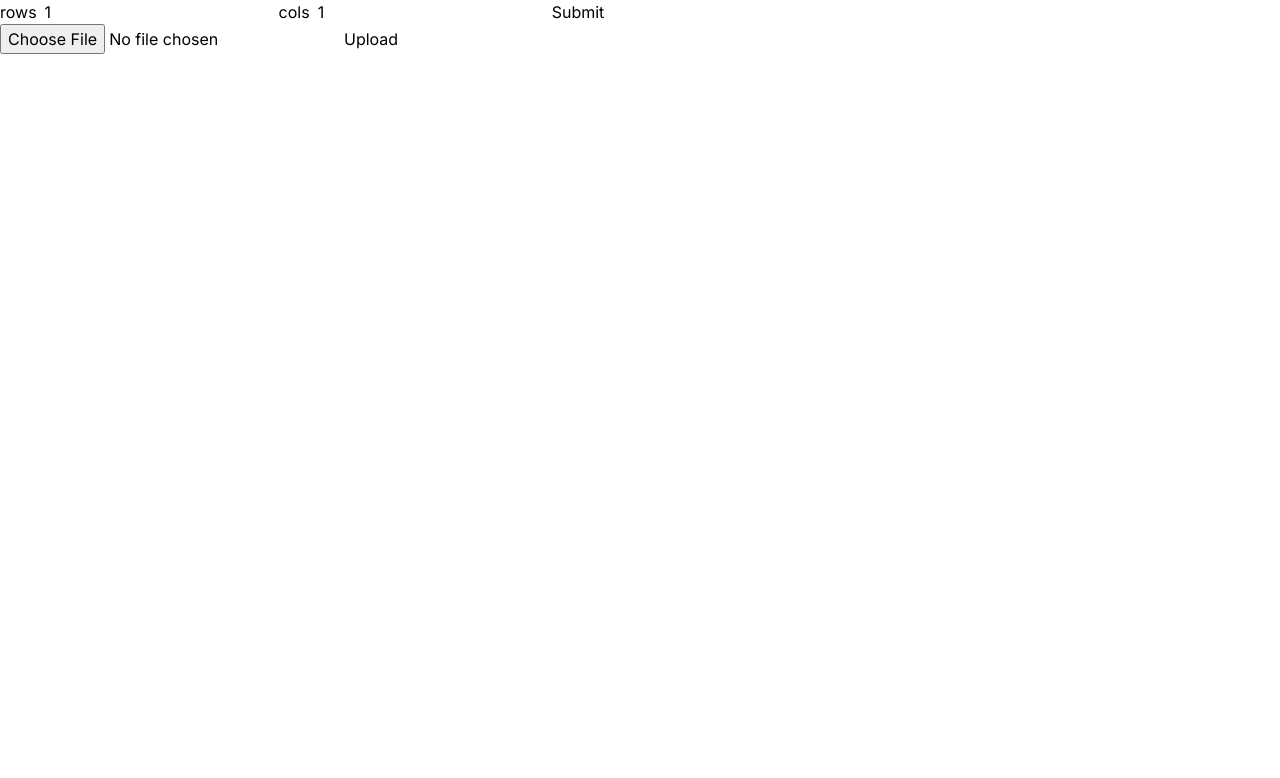
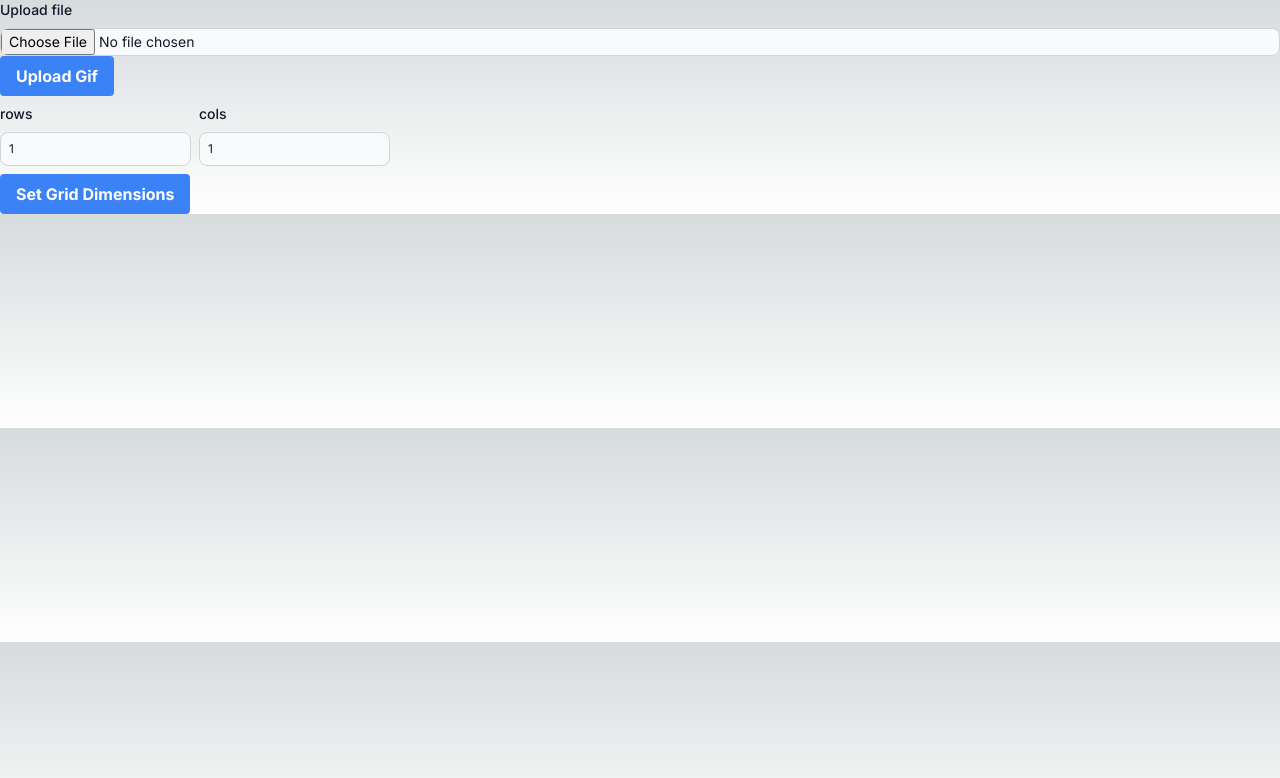
Before and after one commit to niccololampa/gif-grid-splitter, a Next.js app: page / in a window 1280 px wide. Shown: the top 778 px of the page. Built offline with nearby package versions, Linux system fonts and the light colour scheme.

Commit message:
add initial styling

```diff
--- a/src/app/components/GridDisplay.tsx
+++ b/src/app/components/GridDisplay.tsx
@@ -18,7 +18,7 @@ export default function GridDisplay(props: GridDisplayProps) {
   return (
     <div>
       <div
-        className="grid gap-3 "
+        className="grid gap-3 mt-2"
         style={{ gridTemplateRows: gridRows, gridTemplateColumns: gridCols }}
       >
         {gridBoxes.map((_, index) => (
--- a/src/app/components/ImageInput.tsx
+++ b/src/app/components/ImageInput.tsx
@@ -30,9 +30,25 @@ export default function ImageInput(props: ImageInputProps) {
 
   return (
     <div>
-      <input type="file" accept="image/gif" onChange={handleGifChange} />
-      <button onClick={onUpload} disabled={!selectedGif}>
-        Upload
+      <label
+        className="block mb-2 text-sm font-medium text-gray-900 dark:text-white"
+        htmlFor="gif-upload"
+      >
+        Upload file
+      </label>
+      <input
+        type="file"
+        className="block w-full text-sm text-gray-900 border border-gray-300 rounded-lg cursor-pointer bg-gray-50 dark:text-gray-400 focus:outline-none dark:bg-gray-700 dark:border-gray-600 dark:placeholder-gray-400"
+        accept="image/gif"
+        onChange={handleGifChange}
+        id="gif-upload"
+      />
+      <button
+        onClick={onUpload}
+        disabled={!selectedGif}
+        className="bg-blue-500 hover:bg-blue-700 text-white font-bold py-2 px-4 rounded"
+      >
+        Upload Gif
       </button>
     </div>
   );
--- a/src/app/components/RowColInput.tsx
+++ b/src/app/components/RowColInput.tsx
@@ -32,9 +32,16 @@ export default function RowColInput(props: RowColInputProps) {
   };
 
   return (
-    <div>
+    <div className="mt-2">
       <form onSubmit={handleSubmit}>
-        <label className="mr-2">rows</label>
+        <div className="flex flex-wrap">
+          <div className="mr-2">
+            <label
+              className="block mb-2 text-sm font-medium text-gray-900 dark:text-white"
+              htmlFor="rows"
+            >
+              rows
+            </label>
             <input
               type="text"
               onChange={handleChange}
@@ -42,8 +49,17 @@ export default function RowColInput(props: RowColInputProps) {
               value={formData.rows}
               id="rows"
               name="rows"
+              className="block w-full p-2 text-gray-900 border border-gray-300 rounded-lg bg-gray-50 text-xs focus:ring-blue-500 focus:border-blue-500 dark:bg-gray-700 dark:border-gray-600 dark:placeholder-gray-400 dark:text-white dark:focus:ring-blue-500 dark:focus:border-blue-500"
             />
-        <label className="mr-2">cols</label>
+          </div>
+
+          <div className="mr-2">
+            <label
+              className="block mb-2 text-sm font-medium text-gray-900 dark:text-white"
+              htmlFor="cols"
+            >
+              cols
+            </label>
             <input
               type="text"
               onChange={handleChange}
@@ -51,8 +67,18 @@ export default function RowColInput(props: RowColInputProps) {
               value={formData.cols}
               id="cols"
               name="cols"
+              className="block w-full p-2 text-gray-900 border border-gray-300 rounded-lg bg-gray-50 text-xs focus:ring-blue-500 focus:border-blue-500 dark:bg-gray-700 dark:border-gray-600 dark:placeholder-gray-400 dark:text-white dark:focus:ring-blue-500 dark:focus:border-blue-500"
             />
-        <button type="submit">Submit</button>
+          </div>
+        </div>
+        <div className="mt-2">
+          <button
+            type="submit"
+            className="bg-blue-500 hover:bg-blue-700 text-white font-bold py-2 px-4 rounded"
+          >
+            Set Grid Dimensions
+          </button>
+        </div>
       </form>
     </div>
   );
--- a/src/app/globals.css
+++ b/src/app/globals.css
@@ -8,7 +8,7 @@
   --background-end-rgb: 255, 255, 255;
 }
 
-@media (prefers-color-scheme: white) {
+@media (prefers-color-scheme: dark) {
   :root {
     --foreground-rgb: 255, 255, 255;
     --background-start-rgb: 0, 0, 0;
@@ -18,6 +18,12 @@
 
 body {
   color: rgb(var(--foreground-rgb));
+  background: linear-gradient(
+      to bottom,
+      transparent,
+      rgb(var(--background-end-rgb))
+    )
+    rgb(var(--background-start-rgb));
 }
 
 @layer utilities {
--- a/src/app/page.tsx
+++ b/src/app/page.tsx
@@ -31,11 +31,11 @@ export default function MainPage() {
 
   return (
     <div>
+      <ImageInput handleImageUpload={handleImageUpload} />
       <RowColInput
         dimensions={dimensions}
         handleSubmitDimensions={handleSubmitDimensions}
       />
-      <ImageInput handleImageUpload={handleImageUpload} />
       {gifDisplay && (
         <GridDisplay gifDisplay={gifDisplay} dimensions={dimensions} />
       )}
```
Lines whose indentation alone changed are shown as unchanged.
